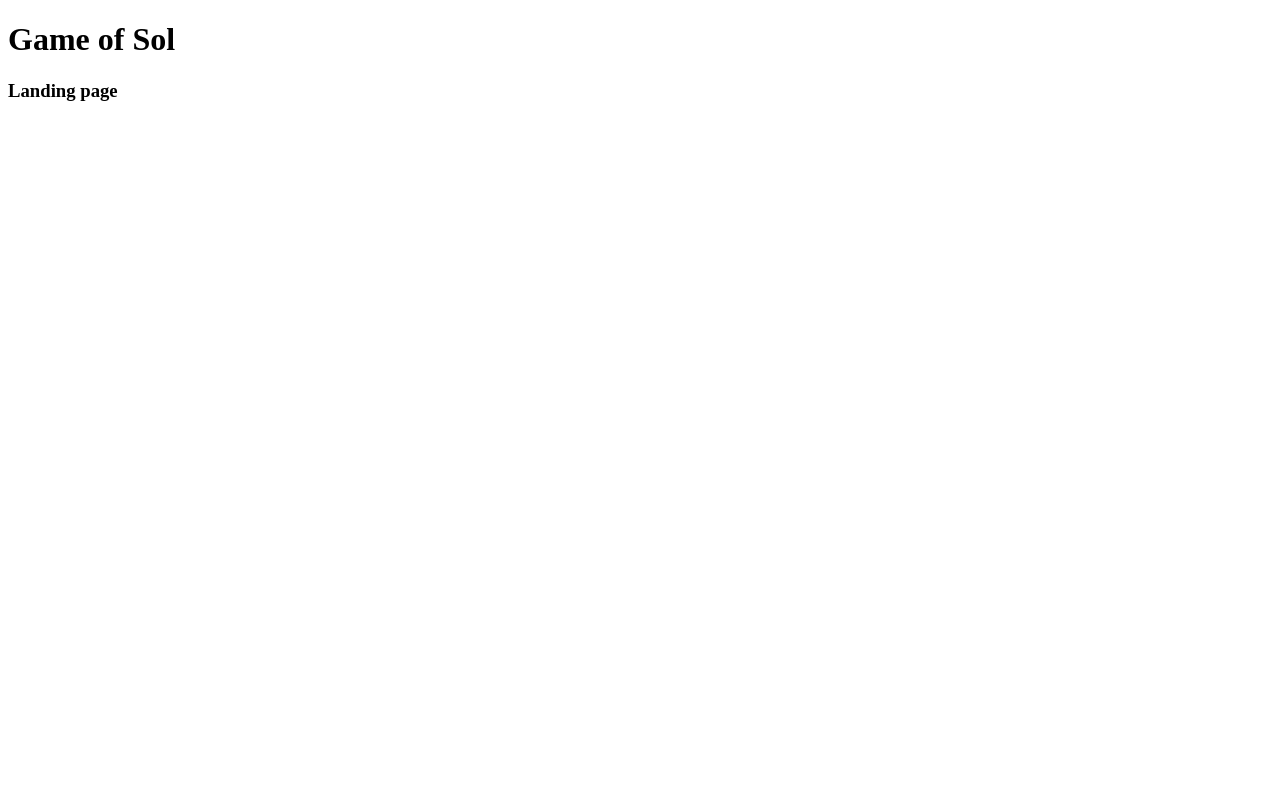
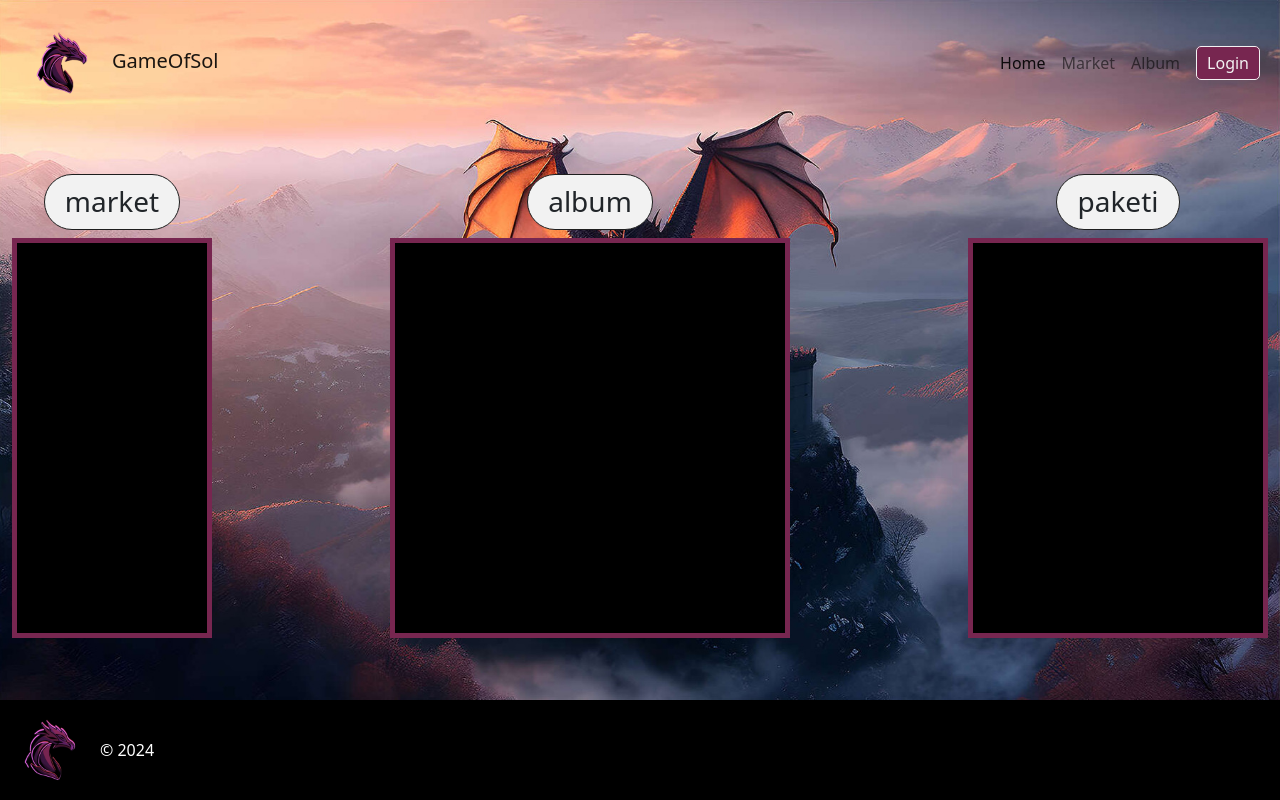
Before and after one commit to jbilac1/GoS, a plain HTML site: page index.html in a window 1280 px wide. Drawn offline with nearby package versions, Linux system fonts and the light colour scheme.

Commit message:
adding styles

```diff
--- a/index.html
+++ b/index.html
@@ -1,12 +1,60 @@
 <!DOCTYPE html>
 <html lang="en">
+
 <head>
     <meta charset="UTF-8">
     <meta name="viewport" content="width=device-width, initial-scale=1.0">
     <title>Game of Sol</title>
+    <link href="https://cdn.jsdelivr.net/npm/bootstrap@5.0.2/dist/css/bootstrap.min.css" rel="stylesheet"
+        integrity="sha384-EVSTQN3/azprG1Anm3QDgpJLIm9Nao0Yz1ztcQTwFspd3yD65VohhpuuCOmLASjC" crossorigin="anonymous">
+    <link rel="stylesheet" href="./styles/start.css">
 </head>
+
 <body>
-    <h1>Game of Sol</h1>
-    <h3>Landing page</h3>
+    <div class="main">
+        <img class="img-landing" src="./img/landing.jpg" alt="landing img">
+        <nav class="navbar navbar-expand-lg navbar-light bg-none">
+            <div class="container-fluid">
+                <a class="navbar-brand" href="#"><img class="logo-img" src="./img/logo.png" alt="">GameOfSol</a>
+                <button class="navbar-toggler" type="button" data-bs-toggle="collapse"
+                    data-bs-target="#navbarNavAltMarkup" aria-controls="navbarNavAltMarkup" aria-expanded="false"
+                    aria-label="Toggle navigation">
+                    <span class="navbar-toggler-icon"></span>
+                </button>
+                <div class="collapse navbar-collapse " id="navbarNavAltMarkup">
+                    <div class="navbar-nav ms-auto">
+                        <a class="nav-link active text-center" aria-current="page" href="#">Home</a>
+                        <a class="nav-link text-center" href="#">Market</a>
+                        <a class="nav-link text-center" href="#">Album</a>
+                        <a class="nav-link text-center" href="#"><span class="login">Login</span></a>
+                    </div>
+                </div>
+            </div>
+        </nav>
+
+        <div class="container-fluid items  py-5">
+            <div class="item">
+                <h3>market</h3>
+                <div class="market"></div>
+            </div>
+            <div class="item">
+                <h3>album</h3>
+                <div class="album"></div>
+            </div>
+            <div class="item">
+                <h3>paketi</h3>
+                <div class="paketi"></div>
+            </div>
+        </div>
+        <div class="footer d-flex align-items-center">
+            <img class="logo-img" src="./img/logo.png" alt="gosLogo">
+            <p class="m-0 text-white">&copy; 2024</p>
+        </div>
+        <script src="https://cdn.jsdelivr.net/npm/bootstrap@5.0.2/dist/js/bootstrap.bundle.min.js"
+            integrity="sha384-MrcW6ZMFYlzcLA8Nl+NtUVF0sA7MsXsP1UyJoMp4YLEuNSfAP+JcXn/tWtIaxVXM"
+            crossorigin="anonymous"></script>
+
+    </div>
 </body>
+
 </html>
--- /dev/null
+++ b/styles/start.css
@@ -0,0 +1,87 @@
+*{
+    margin: 0;
+    padding: 0;
+}
+.main{
+    min-height: 100vh;
+    position: relative;
+    overflow:hidden;
+}
+.img-landing{
+    height: 100%;
+    width: 100%;
+    position: absolute;
+    z-index: -1;
+}
+.logo-img{
+    height: 100px;
+    width: auto;
+}
+.login{
+    background: #772650;
+    border: 1px solid #f2f2f2;
+    border-radius: 5px;
+    color: #f2f2f2;
+    padding: 5px 10px;
+    text-decoration: none;
+}
+.login:hover{
+    background: #f2f2f2;
+    color: #772650;
+    border-color: #772650;
+}
+.item{
+    display: flex;
+    flex-direction: column;
+    align-items: center;
+}
+.item h3{
+    border: 1px solid #1e1e1e;
+    border-radius: 40px;
+    background: #f2f2f2;
+    padding: 10px 20px;
+
+}
+.market{
+    width: 200px;
+    height: 400px;
+}
+.album{
+    width: 400px;
+    height: 400px;
+}
+.paketi{
+    width: 300px;
+    height: 400px;
+}
+.market, .album, .paketi{
+    background: #000;
+    border: 5px solid #772650;
+}
+.footer{
+    position: absolute;
+    bottom: 0;
+    width: 100%;
+    background: #000;
+
+}
+.items{
+    display: flex;
+    flex-direction: row;
+    justify-content: space-between;
+}
+@media(max-width: 1000px){
+    .items{
+        flex-direction: column;
+        align-items: center;
+        margin-bottom: 150px;
+    }
+    .item{
+        margin-top: 50px;
+    }
+}
+@media(max-width: 500px){
+    .album{
+        max-width: 350px;
+    }
+}
```
Also changed, not shown: img/file.jpg (added), img/istockphoto-97404060-612x612.jpg (added), img/landing.jpg (added), img/logo.png (added), 1 other file.
